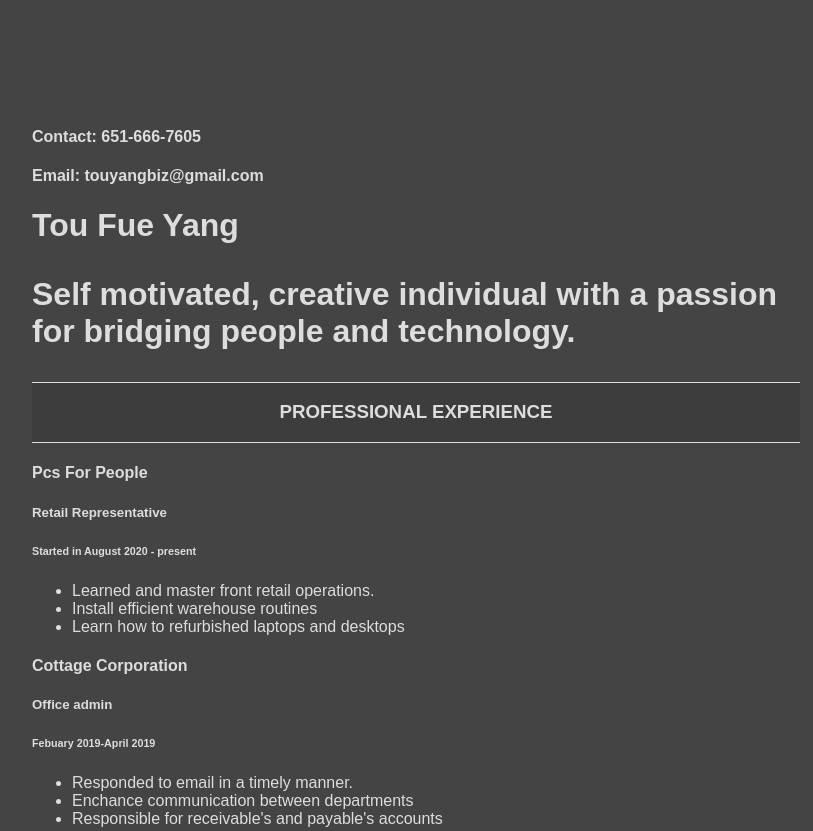
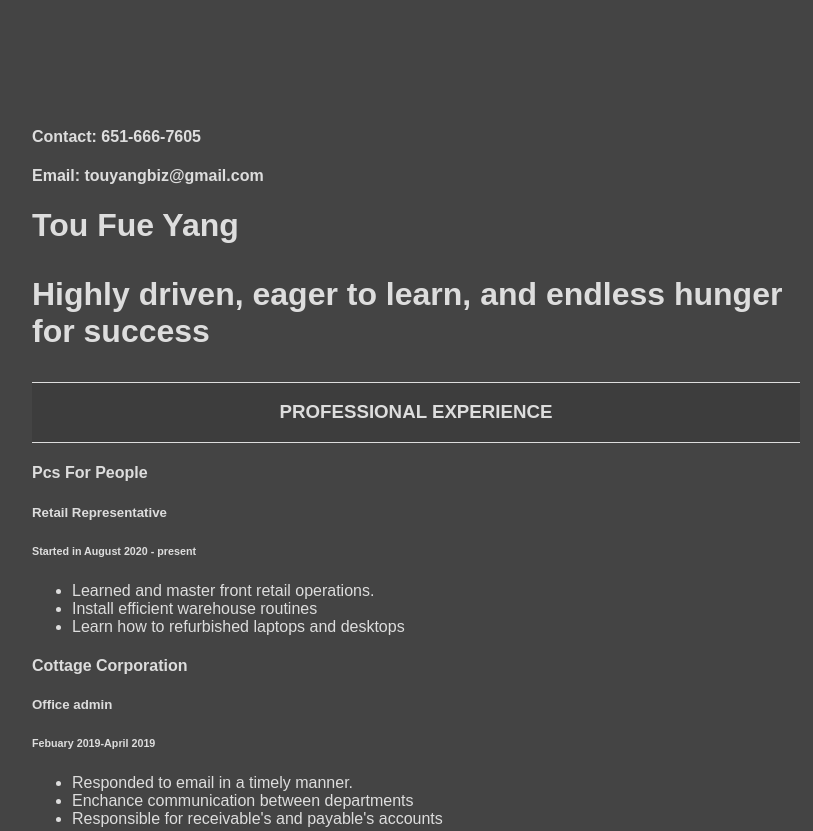
Before and after one commit to fueayang9382/fueayang9382.github.io, a plain HTML site: page index.html in a window 1280 px wide. Shown: the top 831 px of the page, without its empty margins (224-1037 px from the left). Drawn offline with Linux system fonts and the light colour scheme.

Commit message:
Update index.html

```diff
--- a/index.html
+++ b/index.html
@@ -11,7 +11,7 @@
 <body>
  <div>
   <h1>Tou Fue Yang
-  <p> Self motivated, creative individual  with a passion for bridging people and technology.
+  <p> Highly driven, eager to learn, and endless hunger for success
  </div>
 
    <div class="exp-header">
```
